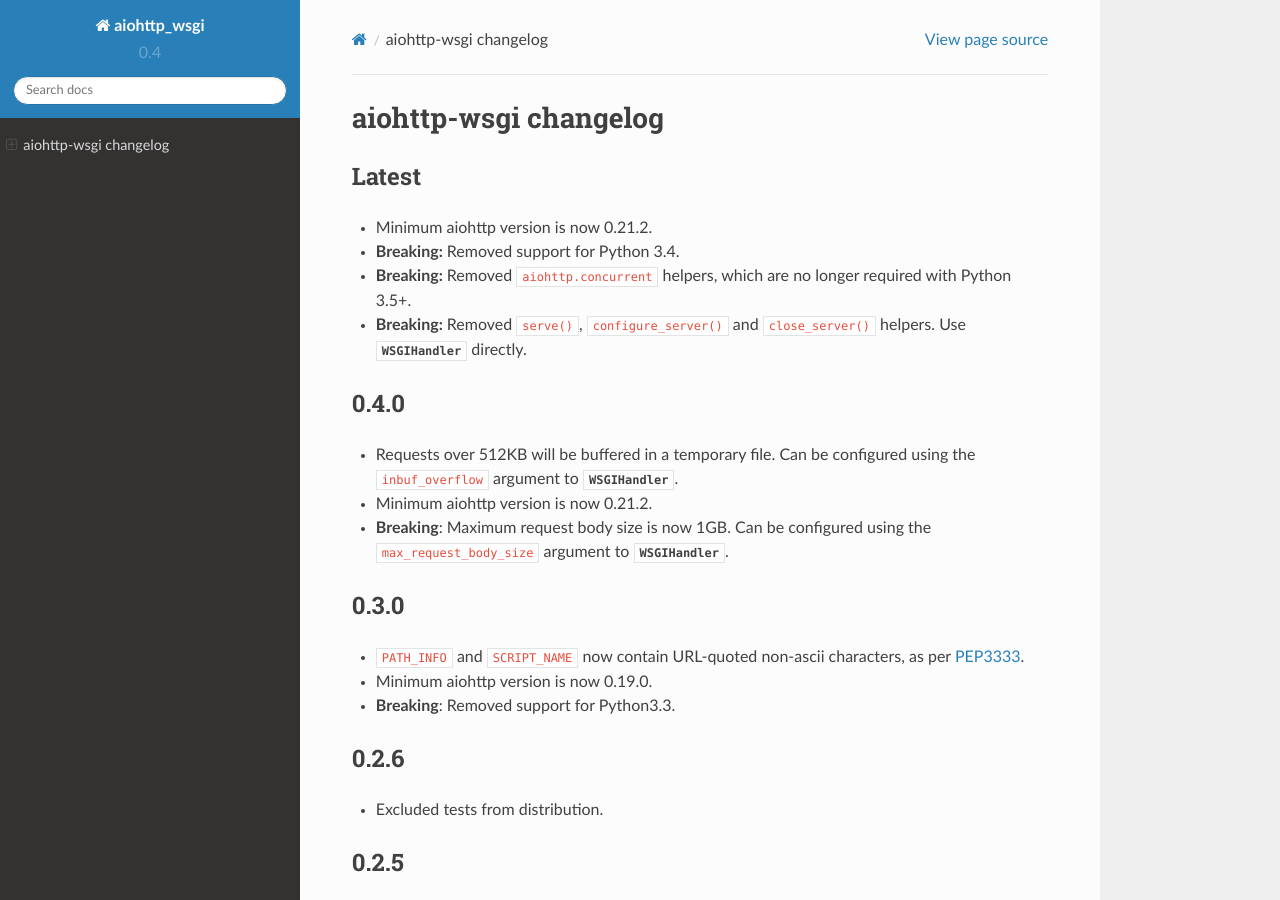
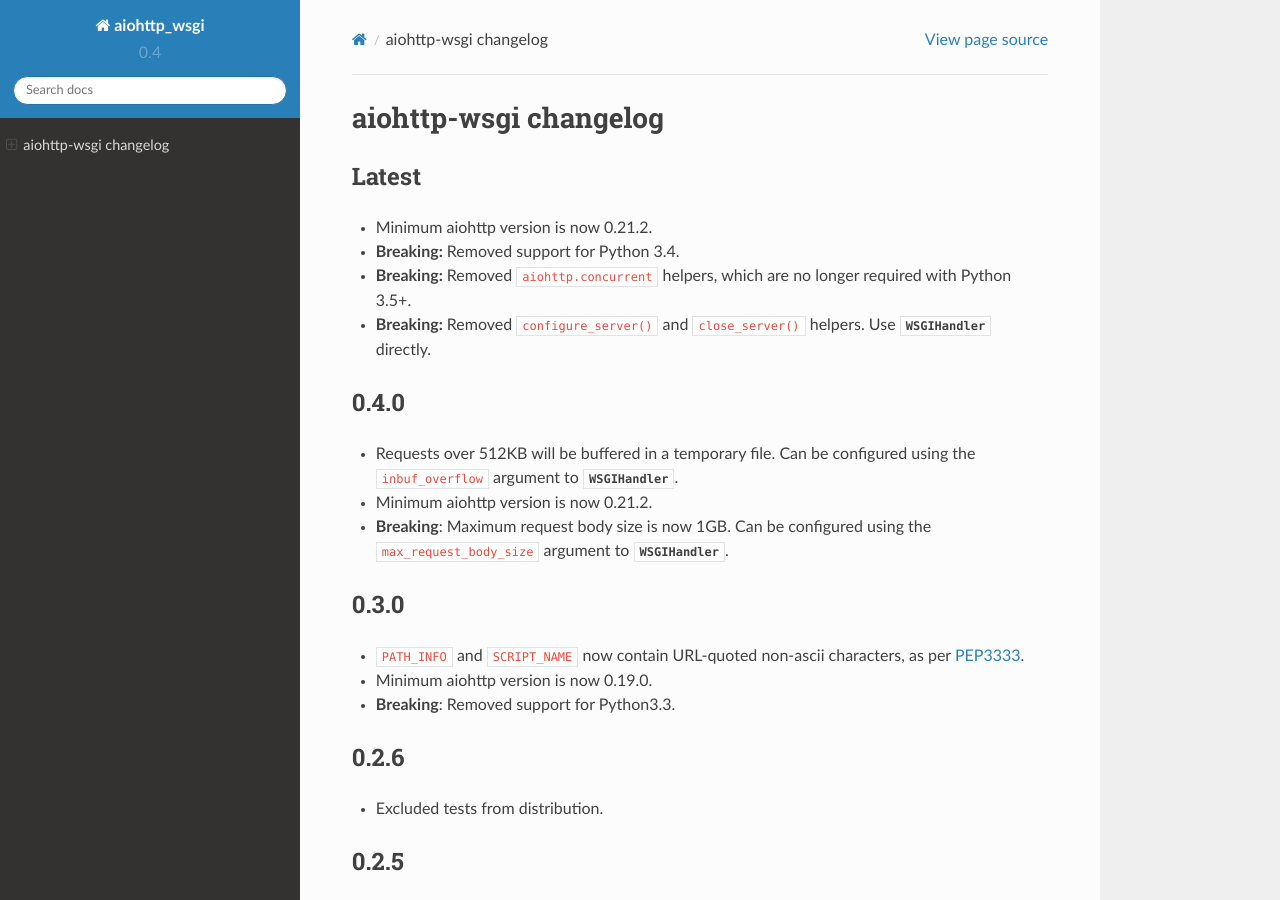
Before and after one commit to etianen/aiohttp-wsgi, a Sphinx documentation site: the page built from docs/changelog.rst, in a window 1280 px wide and 900 px high. Built offline with Sphinx 7.4.7 and the Read the Docs theme 2.0.0, drawn with Linux system fonts in a browser that asks for light colours.

Commit message:
Updating changelog

```diff
--- a/docs/changelog.rst
+++ b/docs/changelog.rst
@@ -9,7 +9,7 @@
 -   Minimum :ref:`aiohttp <aiohttp-web>` version is now 0.21.2.
 -   **Breaking:** Removed support for Python 3.4.
 -   **Breaking:** Removed ``aiohttp.concurrent`` helpers, which are no longer required with Python 3.5+.
--   **Breaking:** Removed ``serve()``, ``configure_server()`` and ``close_server()`` helpers. Use :class:`WSGIHandler` directly.
+-   **Breaking:** Removed ``configure_server()`` and ``close_server()`` helpers. Use :class:`WSGIHandler` directly.
 
 
 0.4.0
```
